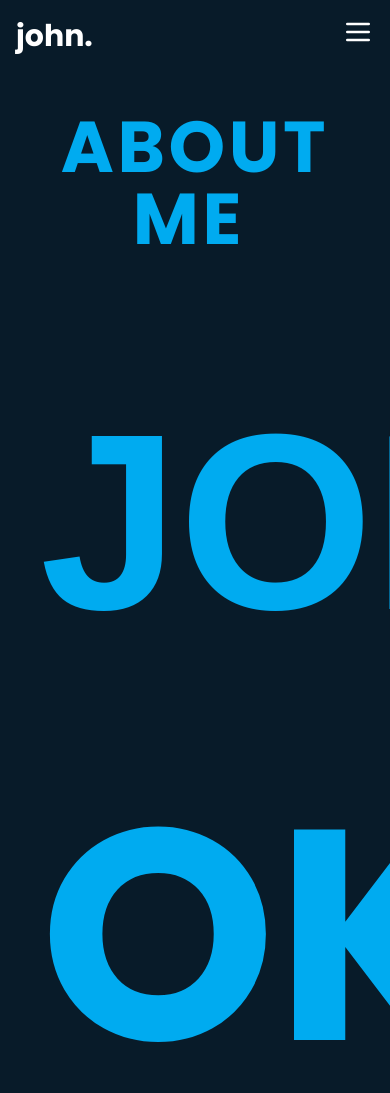
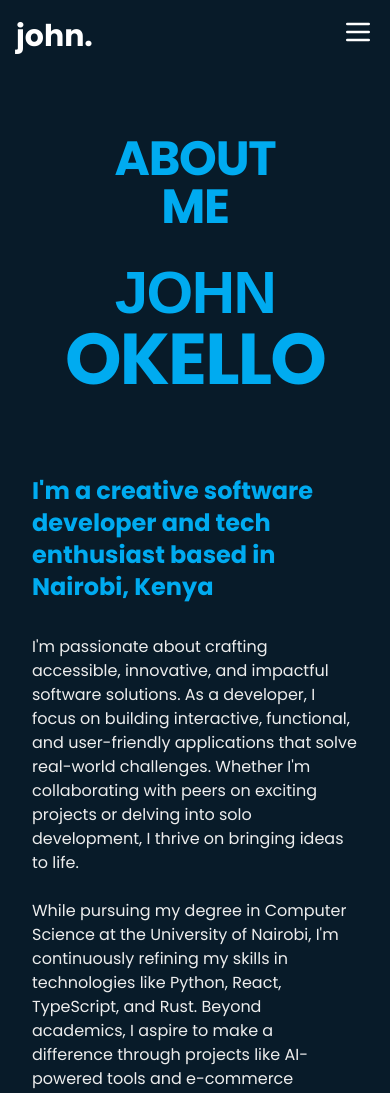
Before and after one commit to John-hack321/okello_repository_portfolio, a Next.js app: page /about in a window 390 px wide. Shown: the top 1093 px of the page. Built offline with nearby package versions, Linux system fonts and the light colour scheme.

Commit message:
trying to make this about page responsive

```diff
--- a/app/about/page.tsx
+++ b/app/about/page.tsx
@@ -1,81 +1,116 @@
 "use client";
 import NavBar from "../components/navBAR";
-import React from "react";
+import React, { useEffect } from "react";
 import { poppins } from "../components/home";
 import Technologies from "../components/technologies";
 import Services from "../components/services";
 import ContactSection from "../components/contact";
 import ActualContact from "../components/actual_contact";
+import Image from 'next/image';
 
 function About() {
+  // Smooth scroll behavior for anchor links
+  useEffect(() => {
+    if (typeof window !== 'undefined') {
+      document.querySelectorAll<HTMLAnchorElement>('a[href^="#"]').forEach(anchor => {
+        anchor.addEventListener('click', (e: MouseEvent) => {
+          const targetId = anchor.getAttribute('href');
+          if (targetId && targetId !== '#') {
+            e.preventDefault();
+            const targetElement = document.querySelector(targetId);
+            if (targetElement) {
+              window.scrollTo({
+                top: (targetElement as HTMLElement).offsetTop - 80,
+                behavior: 'smooth' as ScrollBehavior
+              });
+            }
+          }
+        });
+      });
+    }
+  }, []);
+
   return (
-    <div className="min-h-screen bg-[#081b29]">
+    <div className="min-h-screen bg-[#081b29] scroll-smooth">
       <div className="sticky top-0 z-50">
         <NavBar />
       </div>
-      <div>
-        <div className="items-center mt-10 flex justify-center">
-          <h1
-            className={`text-7xl text-[#00abf0] tracking-wider font-extrabold ${poppins.className}`}
-          >
-            ABOUT <br />
-            <span className="text-[#00abf0] ml-18">ME</span>
+
+      <main className="container mx-auto px-4 sm:px-6 lg:px-8">
+        {/* Hero Section */}
+        <section className="pt-16 pb-8 md:pt-24 md:pb-16">
+          <div className="text-center">
+            <h1 className={`text-5xl sm:text-6xl md:text-7xl text-[#00abf0] font-extrabold tracking-tight ${poppins.className}`}>
+              ABOUT <span className="block sm:inline-block">ME</span>
             </h1>
           </div>
-        <div className="mt-20 ml-10 hover:translate-x-[-100px] transition-transform duration-1200 ease-in-out tracking-tight ">
-          <h2 className="text-[#00abf0] font-extrabold text-[250px]">JOHN</h2>
-          <h1
-            className={`${poppins.className} font-extrabold text-[300px] text-[#00abf0]`}
-          >
+
+          <div className="mt-8 md:mt-16 text-center md:text-left">
+            <div className="relative w-full overflow-hidden">
+              <h2 className="text-[#00abf0] font-extrabold text-6xl sm:text-8xl md:text-[10rem] lg:text-[12rem] xl:text-[15rem] leading-none tracking-tight">
+                JOHN
+              </h2>
+              <h1 className={`${poppins.className} font-extrabold text-7xl sm:text-9xl md:text-[12rem] lg:text-[15rem] xl:text-[18rem] text-[#00abf0] leading-none tracking-tight`}>
                 OKELLO
               </h1>
             </div>
-        <div className="flex sm:w-full mt-100 mb-18  justify-end">
-          <div className="bg-transparent w-full lg:w-1/2 md:w-1/2 mb-20 mr-20 mt-8">
-            <p
-              className={`${poppins.className} mb-20 text-4xl text-[#00abf0] font-bold`}
-            >
-              Im a createive software developer and tech enthusiast based in
-              Nairobi Kenya
+          </div>
+        </section>
+
+        {/* About Content */}
+        <section className="py-12 md:py-20">
+          <div className="max-w-4xl mx-auto px-4">
+            <p className={`${poppins.className} text-2xl sm:text-3xl md:text-4xl text-[#00abf0] font-bold mb-8 md:mb-12`}>
+              I'm a creative software developer and tech enthusiast based in Nairobi, Kenya
             </p>
-            <p
-              className={` ${poppins.className} text-2xl  tracking-wider  text-[#ededed]`}
-            >
-              I’m passionate about crafting accessible, innovative, and
-              impactful software solutions. As a developer, I focus on building
-              interactive, functional, and user-friendly applications that solve
-              real-world challenges. Whether I’m collaborating with peers on
-              exciting projects or delving into solo development, I thrive on
-              bringing ideas to life. <br /> <br />
-              While pursuing my degree in Computer Science at the University of
-              Nairobi, I’m continuously refining my skills in technologies like
-              Python, React, TypeScript, and Rust. Beyond academics, I aspire to
-              make a difference through projects like AI-powered tools and
-              e-commerce platforms, exploring how technology can improve lives.{" "}
-              <br /> <br /> I’m equally inspired by fostering connections and
-              sharing knowledge, and I aim to contribute to the tech community
-              by collaborating with others and embracing mentorship
-              opportunities in the future.
+            <div className={`${poppins.className} text-base sm:text-lg md:text-xl text-[#ededed] space-y-6`}>
+              <p>
+                I'm passionate about crafting accessible, innovative, and impactful software solutions.
+                As a developer, I focus on building interactive, functional, and user-friendly applications
+                that solve real-world challenges. Whether I'm collaborating with peers on exciting projects
+                or delving into solo development, I thrive on bringing ideas to life.
+              </p>
+              <p>
+                While pursuing my degree in Computer Science at the University of Nairobi, I'm continuously
+                refining my skills in technologies like Python, React, TypeScript, and Rust. Beyond academics,
+                I aspire to make a difference through projects like AI-powered tools and e-commerce platforms,
+                exploring how technology can improve lives.
+              </p>
+              <p>
+                I'm equally inspired by fostering connections and sharing knowledge, and I aim to contribute
+                to the tech community by collaborating with others and embracing mentorship opportunities in the future.
               </p>
             </div>
           </div>
-        <div className="flex mt-80 ">
-          <div className="bg-[#081b29] w-full scroll-container lg:w-1/2 md:w-1/2 flex items-center  justify-center ">
-            <img
+        </section>
+
+        {/* Image Section */}
+        <section className="py-12 md:py-20">
+          <div className="flex justify-center">
+            <div className="relative w-full max-w-2xl h-64 sm:h-80 md:h-96 lg:h-[32rem] rounded-xl overflow-hidden">
+              <Image
                 src="/videos/john.jpg"
-              alt="Sliding Image"
-              className=" scroll-item h-180 hover:shadow-[#00abf0] hover:shadow-2xl hover:border-[#00abf0] rounded-lg mt-10 mb-50 opacity-30 hover:opacity-80 transition duration-1500 shadow-[#00abf0]"
+                alt="John Okello"
+                fill
+                className="object-cover opacity-70 hover:opacity-100 transition-opacity duration-500 rounded-lg"
+                sizes="(max-width: 768px) 100vw, 50vw"
+                priority
               />
             </div>
           </div>
+        </section>
+
+        {/* Technologies and Services */}
         <Technologies />
         <Services />
+      </main>
+
+      {/* Footer */}
       <footer>
         <ContactSection />
         <ActualContact />
       </footer>
     </div>
-    </div>
   );
 }
 
--- a/app/page.tsx
+++ b/app/page.tsx
@@ -1,14 +1,42 @@
+"use client";
+
 import NavBar from "./components/navBAR";
 import HomeComp from "./components/home";
-import Portfolio from "./components/portfolio"; // Corrected import path
-import React from "react";
+import Portfolio from "./components/portfolio";
+import { useEffect } from 'react';
 
 export default function Home() {
+  // Smooth scroll behavior for anchor links
+  useEffect(() => {
+    if (typeof window !== 'undefined') {
+      // Smooth scroll for anchor links
+      document.querySelectorAll<HTMLAnchorElement>('a[href^="#"]').forEach(anchor => {
+        anchor.addEventListener('click', (e: MouseEvent) => {
+          e.preventDefault();
+          const targetId = anchor.getAttribute('href');
+          if (!targetId || targetId === '#') return;
+
+          const targetElement = document.querySelector(targetId);
+          if (targetElement) {
+            window.scrollTo({
+              top: (targetElement as HTMLElement).offsetTop - 80, // Adjust for fixed header
+              behavior: 'smooth' as ScrollBehavior
+            });
+          }
+        });
+      });
+    }
+  }, []);
+
   return (
-    <div className="min-h-screen bg-[#081b29]">
+    <div className="min-h-screen bg-[#081b29] scroll-smooth">
       <NavBar />
-      <HomeComp />
-      <Portfolio />
+      <main>
+        <HomeComp />
+        <div id="portfolio" className="pt-8 md:pt-12 lg:pt-16">
+          <Portfolio />
+        </div>
+      </main>
     </div>
   );
 }
```
Lines whose indentation alone changed are shown as unchanged.
